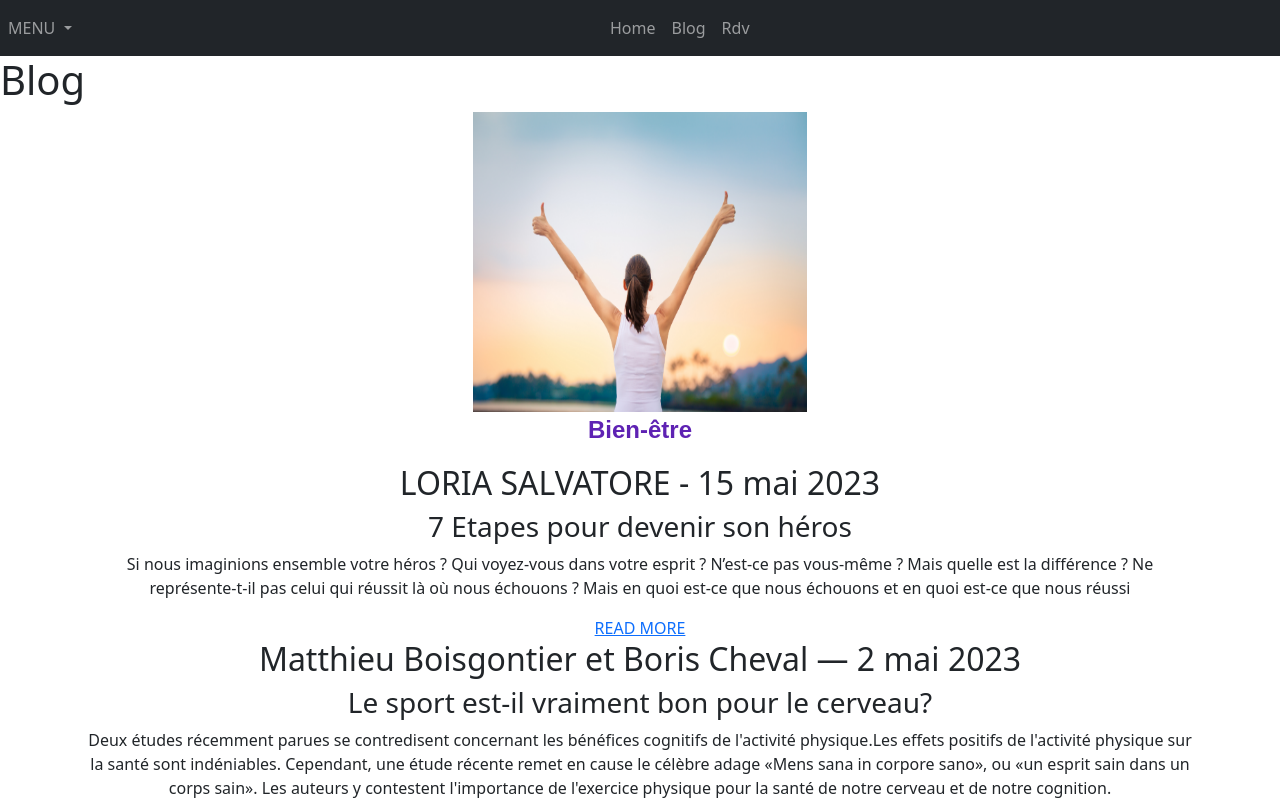
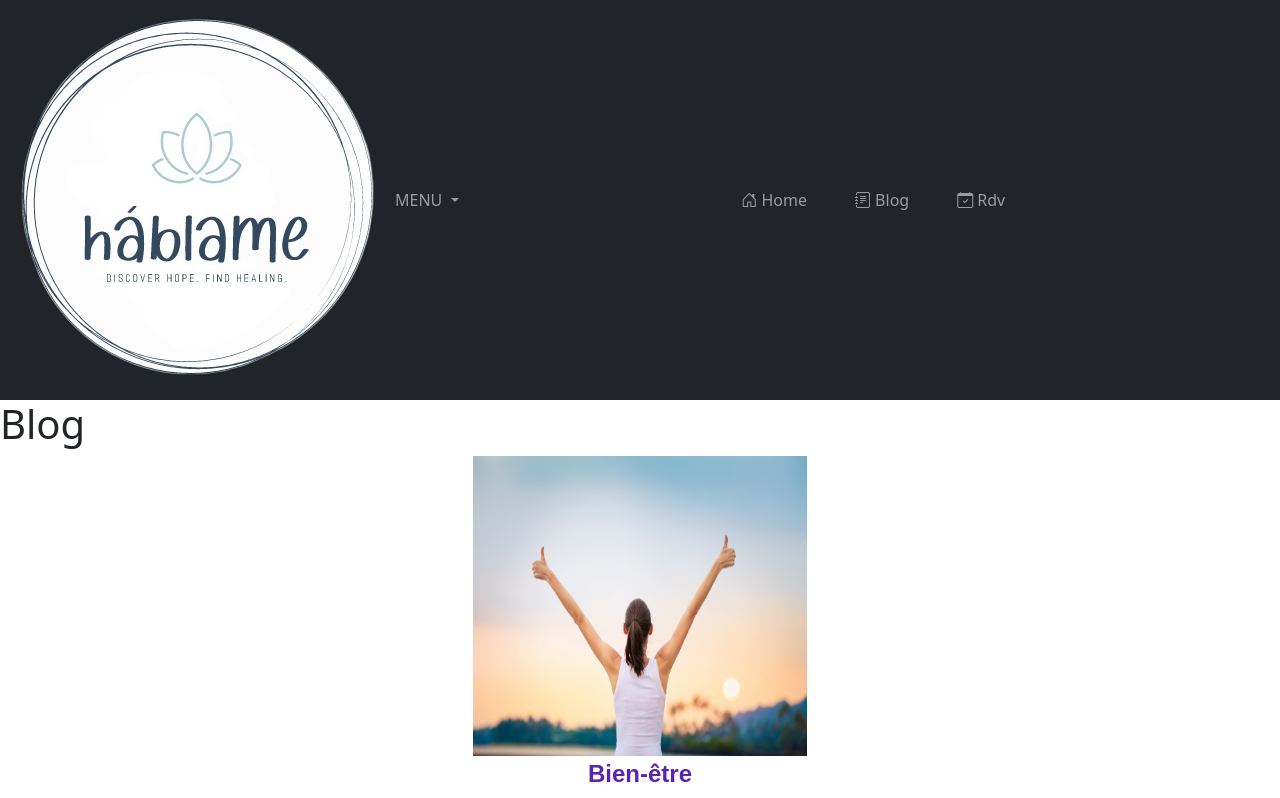
Before and after one commit to ophelia-phan/Projet-Therapy-Website, a Flask app: page /articles in a window 1280 px wide. Shown: the top 798 px of the page. Run offline with Flask 3, Linux system fonts and the light colour scheme; data that the repository does not hold is empty; some libraries are stand-ins or nearby versions.

Commit message:
Update layout.html

```diff
--- a/templates/layout.html
+++ b/templates/layout.html
@@ -4,7 +4,7 @@
 <head>
     <meta charset="utf-8">
     <meta name="viewport" content="width=device-width, initial-scale=1">
-    <link rel="stylesheet" type="text/css" href="/static/home.css">
+    <link rel="stylesheet" type="text/css" href="/static/styles.css">
     <link rel="stylesheet" href="https://cdn.jsdelivr.net/npm/bootstrap@5.2.3/dist/css/bootstrap.min.css">
     <link href="https://cdn.jsdelivr.net/npm/bootstrap@5.2.3/dist/css/bootstrap.min.css" rel="stylesheet">
     <link href="https://cdn.jsdelivr.net/npm/bootstrap-icons@1.7.2/font/bootstrap-icons.css" rel="stylesheet">
@@ -64,6 +64,7 @@
 
       <nav class=" navbar navbar-expand-lg navbar-dark bg-dark">
         <div class="collapse navbar-collapse" id="navbar">
+          <img src="/static/logo.png" alt="Logo de votre site" class= "logo">
           <ul class="navbar-nav ml-auto">
               <li class="nav-item dropdown">
                   <a class="nav-link dropdown-toggle" href="#" id="navbarDropdown" role="button" data-bs-toggle="dropdown">
@@ -91,14 +92,30 @@
         <div class="collapse navbar-collapse" id="navbar">
             <div class="navbar-nav">
               {% if 'name' in session %}
-              <a class="nav-item nav-link" id="home" href="/"> Home </a>
-              <a class="nav-item nav-link" id="articles" href="/articles"> Blog </a>
-              <a class="nav-item nav-link" id="Forum" href="/forum"> Forum </a>
-              <a class="nav-item nav-link" id="rdv" href="/booking"> Rdv </a>
+              <a class="nav-item nav-link mx-3" id="home" href="/">
+                <i class="bi bi-house-door"></i> Home
+              </a>
+              <a class="nav-item nav-link mx-3" id="articles" href="/articles">
+                <i class="bi bi-journal-text"></i> Blog
+              </a>
+              <a class="nav-item nav-link mx-3" id="Forum" href="/forum">
+                <i class="bi bi-chat-dots"></i> Forum
+              </a>
+              <a class="nav-item nav-link mx-3" id="rdv" href="/booking">
+                <i class="bi bi-calendar-check"></i> Rdv
+              </a>
+
               {% else %}
-              <a class="nav-item nav-link" id="home" href="/"> Home </a>
-              <a class="nav-item nav-link" id="articles" href="/articles"> Blog </a>
-              <a class="nav-item nav-link" id="rdv" href="/booking"> Rdv </a>
+              <a class="nav-item nav-link mx-3" id="home" href="/">
+                <i class="bi bi-house-door"></i> Home
+              </a>
+              <a class="nav-item nav-link mx-3" id="articles" href="/articles">
+                <i class="bi bi-journal-text"></i> Blog
+              </a>
+              <a class="nav-item nav-link mx-3" id="rdv" href="/booking">
+                <i class="bi bi-calendar-check"></i> Rdv
+              </a>
+
               {% endif %}
 
 
```
